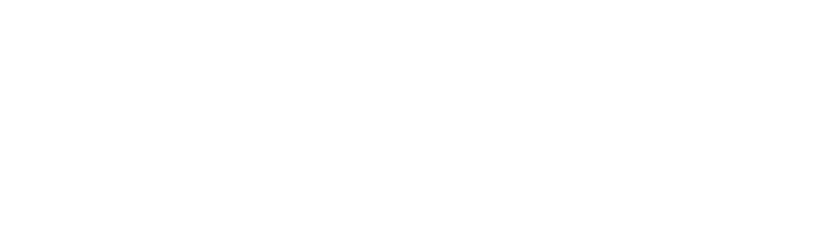
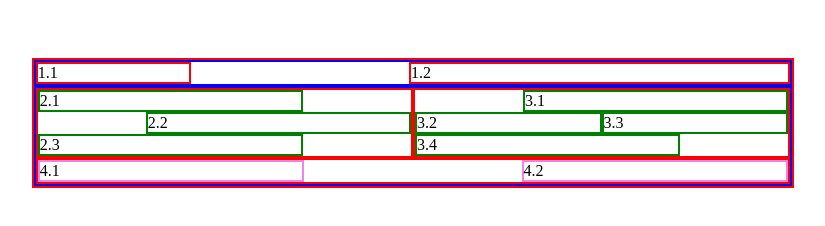
Before and after one commit to neigiamasJonas/3-hw-kvadratai, a website: page index.html in a window 1280 px wide. Shown: the whole page, without its empty margins (229-1054 px from the left). Drawn offline with Linux system fonts and the light colour scheme.

Commit message:
Solution

```diff
--- a/index.html
+++ b/index.html
@@ -6,7 +6,29 @@
     <meta name="viewport" content="width=device-width, initial-scale=1.0">
     <title>Kvadratai</title>
 </head>
+
 <body>
-
+    <div style="border: 2px solid red; width: 60%; margin-left: 20%; margin-top: 50px; display: inline-block;">
+        <div style="border: 2px solid blue; float: left; width: calc(100% - 4px);">
+            <div style="border: 2px solid red; width: 20%; float: left;">1.1</div>
+            <div style="border: 2px solid red; width: 50%; float: right;">1.2</div>
+        </div>
+        <div style="border: 2px solid blue; float: left; width: calc(100% - 4px);">
+            <div style="border: 2px solid red; width: calc(50% - 4px); float: left;">
+                <div style="border: 2px solid green; width: 70%; float: left;">2.1</div>
+                <div style="border: 2px solid green; width: 70%; float: right;">2.2</div>
+                <div style="border: 2px solid green; width: 70%; float: left;">2.3</div>
+            </div>
+            <div style="border: 2px solid red; width: calc(50% - 4px); float: right;">
+                <div style="border: 2px solid green; width: 70%; float: right;">3.1</div>
+                <div style="border: 2px solid green; width: calc(50% - 4px); float: left;">3.2</div>
+                <div style="border: 2px solid green; width: calc(50% - 4px); float: right;">3.3</div>
+                <div style="border: 2px solid green; width: 70%; float: left;">3.4</div>
+            </div>
+        <div style="border: 2px solid red; float: left; width: calc(100% - 4px);">
+            <div style="border: 2px solid violet; width: 35%; float: left;">4.1</div>
+            <div style="border: 2px solid violet; width: 35%; float: right;">4.2</div>
+        </div>
+    </div>
 </body>
 </html>
```
